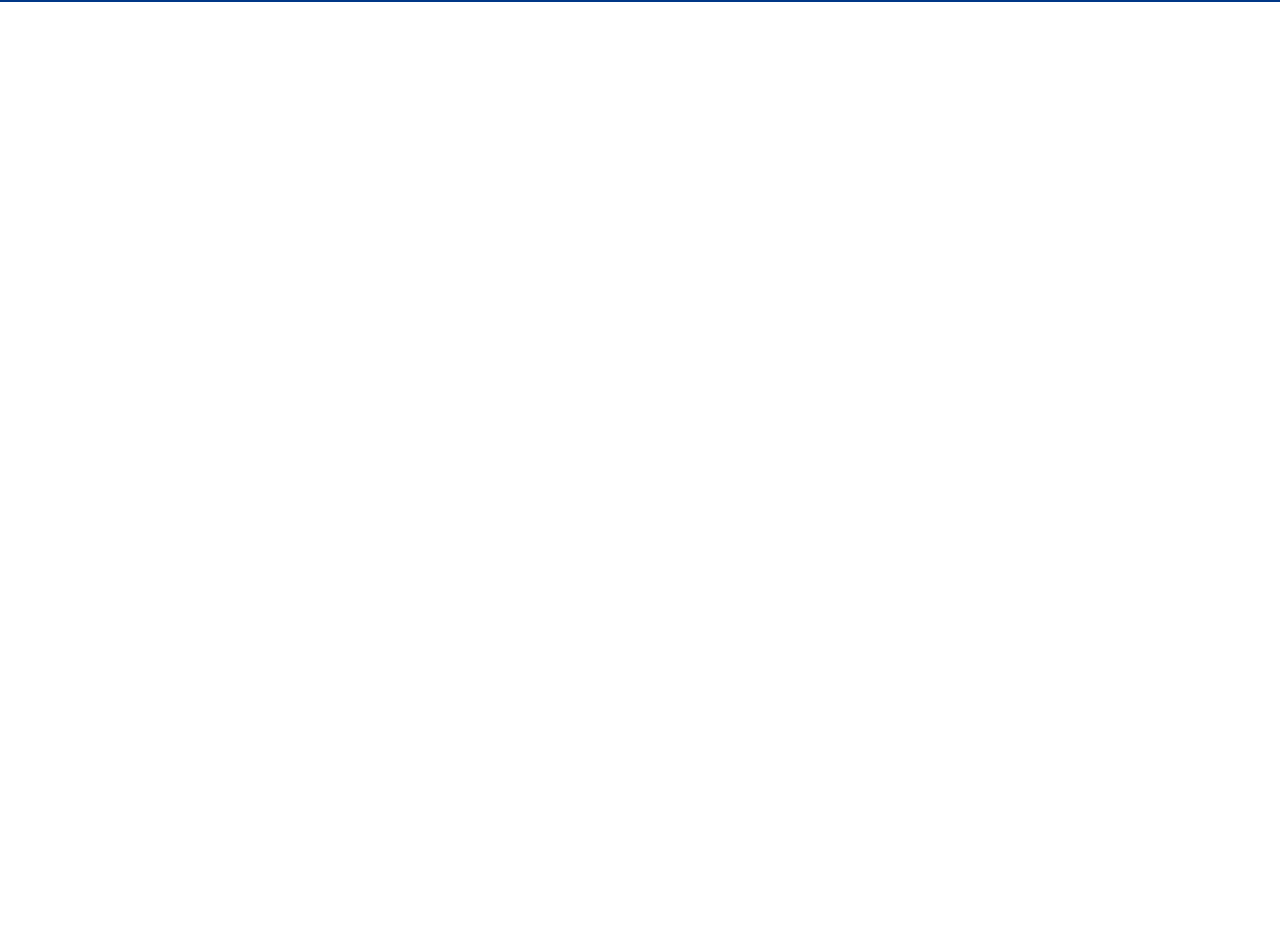
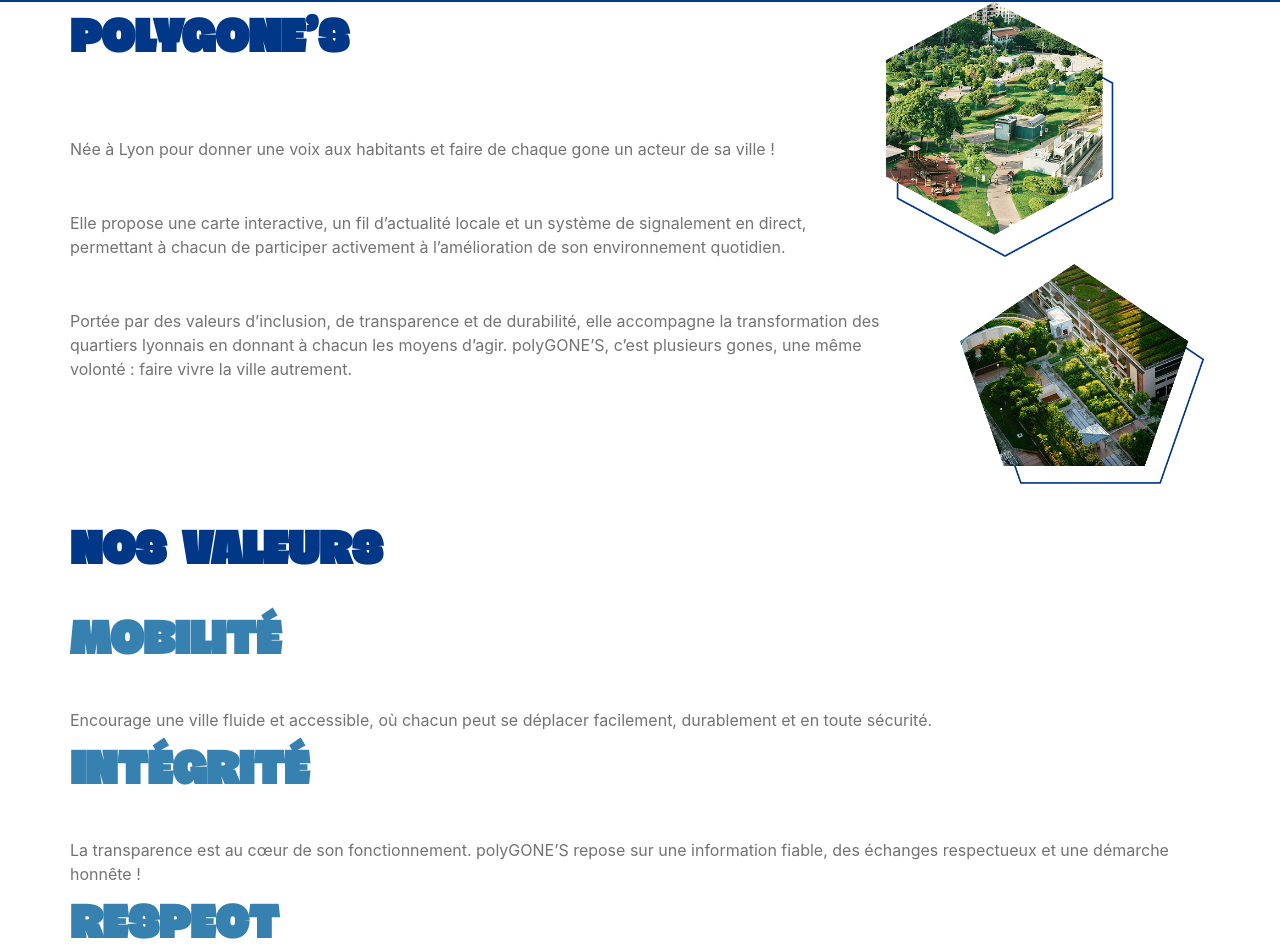
Before and after one commit to gorvelg/hackathon-landing-page, a Vue app: page / in a window 1280 px wide. Shown: the part 338-1290 px from the top of the page. Before the commit the page ends 800 px from the top, so only its background shows below. Built offline with nearby package versions, Linux system fonts and the light colour scheme.

Commit message:
add content, feature

```diff
--- a/src/App.vue
+++ b/src/App.vue
@@ -1,15 +1,34 @@
 <script setup>
 import Header from '@/components/Header.vue';
+import Content from '@/components/Content.vue';
+import Features from '@/components/Features.vue';
 </script>
 
 <template>
   <Header />
 
   <main>
-
+    <Content/>
+    <Features />
   </main>
 </template>
 
 <style scoped>
+main {
+  max-width: 1200px;
+  margin: 0 auto;
+  padding: 0 1rem;
+}
 
+@media (min-width: 600px) {
+  main {
+    padding: 0 2rem;
+  }
+}
+
+@media (min-width: 1024px) {
+  main {
+    padding: 0 3rem;
+  }
+}
 </style>
--- a/src/assets/main.css
+++ b/src/assets/main.css
@@ -6,3 +6,12 @@
   font-weight: normal;
   font-style: normal;
 }
+
+.heading-2{
+   font-size: 5rem;
+    font-weight: bold;
+    margin-bottom: 1rem;
+    color: #003787;
+    font-family: 'Blogh', sans-serif;
+    text-transform: uppercase;
+}
--- /dev/null
+++ b/src/components/Content.vue
@@ -0,0 +1,53 @@
+<template>
+    <div class="content">
+        <div class="content_description">
+            <h2 class="heading-2">Polygone's</h2>
+            <p>
+                Née à Lyon pour donner une voix aux habitants et faire de chaque gone un acteur de sa ville !
+            </p>
+            <p>
+                Elle propose une carte interactive, un fil d’actualité locale et un système de signalement en direct, permettant à chacun de participer activement à l’amélioration de son environnement quotidien.
+            </p>
+            <p>
+                Portée par des valeurs d’inclusion, de transparence et de durabilité, elle accompagne la transformation des quartiers lyonnais en donnant à chacun les moyens d’agir.
+polyGONE’S, c’est plusieurs gones, une même volonté : faire vivre la ville autrement.
+            </p>
+        </div>
+        <div class="content_image">
+            <img class="hex-img" src="@/assets/img/hex-2.png" alt="green" />
+            <img class="hex-img offset" src="@/assets/img/hex-1.png" alt="green" />
+
+        </div>
+    </div>
+</template>
+<style scoped>
+.content {
+    display: flex;
+    align-items: flex-start;
+}
+
+.content_description {
+    display: flex;
+    flex-direction: column;
+    gap: 5rem;
+    font-size: 1.6rem;
+    line-height: 1.5;
+    color: #737373;
+}
+.content-image{
+  display: flex;
+  flex-direction: column;
+  align-items: flex-start;
+  gap: 4rem;
+  padding: 2rem;
+}
+
+.hex-img {
+  width: 250px;
+  height: auto;
+}
+
+.offset {
+  margin-left: 80px;
+}
+</style>
--- /dev/null
+++ b/src/components/FeatureCard.vue
@@ -0,0 +1,39 @@
+<script setup>
+const props = defineProps({
+    name: {
+        type: String,
+        required: true
+    },
+    description: {
+        type: String,
+        required: true
+    }
+});
+</script>
+<template>
+    <div class="feature-card">
+        <h3 class="heading-3">{{ name }}</h3>
+        <p class="feature-desc">{{ description }}</p>
+    </div>
+</template>
+<style scoped>
+.feature-card {
+    display: flex;
+    gap: 1.6rem;
+    flex-direction: column;
+
+}
+.heading-3 {
+    font-size: 5rem;
+    font-weight: bold;
+    margin-bottom: 10px;
+    color: #3781B0;
+    font-family: 'Blogh', sans-serif;
+    text-transform: uppercase;
+}
+.feature-desc {
+    font-size: 1.6rem;
+    color: #737373;
+    line-height: 1.5;
+}
+</style>
--- /dev/null
+++ b/src/components/Features.vue
@@ -0,0 +1,37 @@
+<script setup>
+import FeatureCard from '@/components/FeatureCard.vue';
+</script>
+<template>
+    <h2 class="heading-2">Nos valeurs</h2>
+    <div class="features">
+        <FeatureCard
+            name="Mobilité"
+            description="Encourage une ville fluide et accessible, où chacun peut se déplacer facilement, durablement et en toute sécurité."
+        />
+        <FeatureCard
+            name="Intégrité"
+            description="La transparence est au cœur de son
+fonctionnement. polyGONE’S repose sur une
+ information fiable, des échanges respectueux et
+une démarche honnête !"
+        />
+        <FeatureCard
+            name="Respect"
+            description="Elle défend un rapport harmonieux à la ville,
+à ses habitants et à son environnement.
+Respect des différences, de l’espace public,
+du vivant : chaque action compte pour construire
+un cadre de vie partagé."
+        />
+        <FeatureCard
+            name="Bien-être"
+            description="polyGONE’S place le bien-être au centre de
+son engagement. Mieux vivre son quartier,
+c’est se sentir écouté, en sécurité, entouré,
+et fier de contribuer à une ville plus humaine."
+        />
+    </div>
+</template>
+<style scoped>
+
+</style>
```
Also changed, not shown: src/assets/img/hex-1.png (added), src/assets/img/hex-2.png (added).
